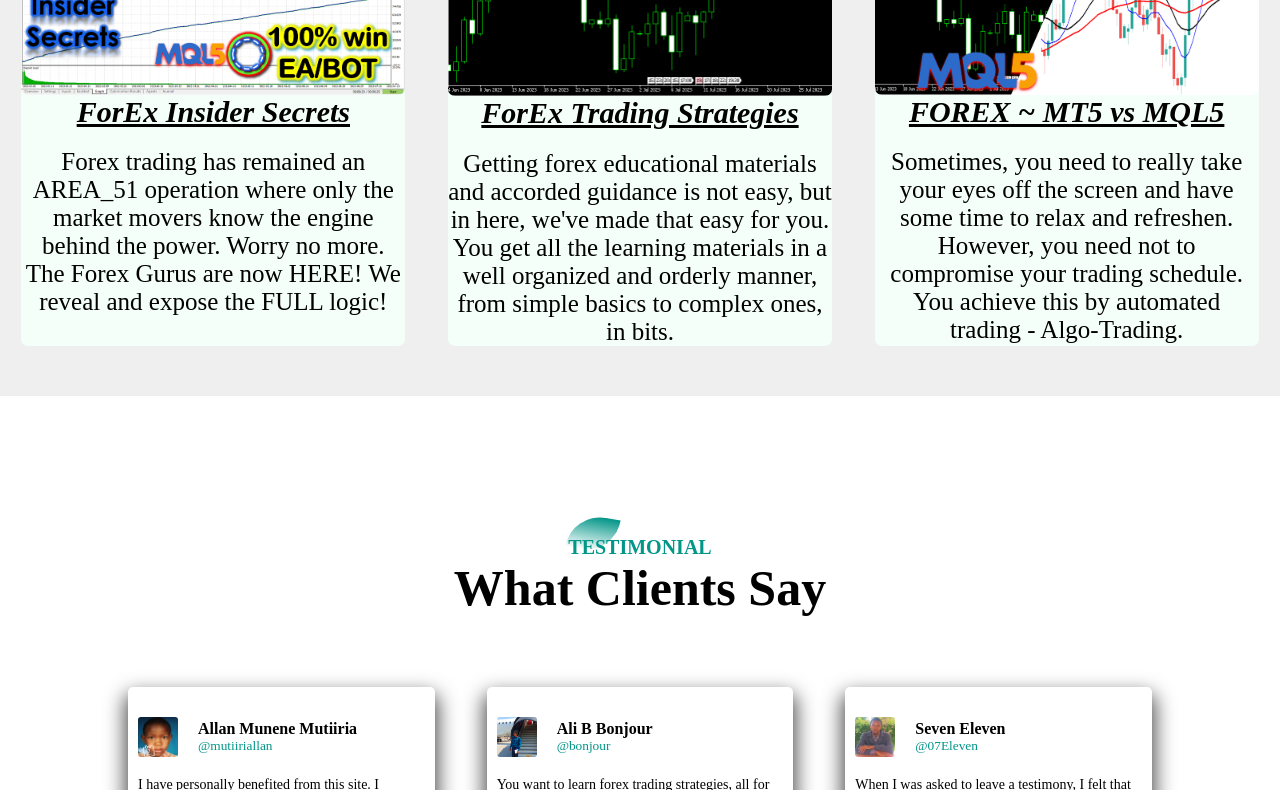
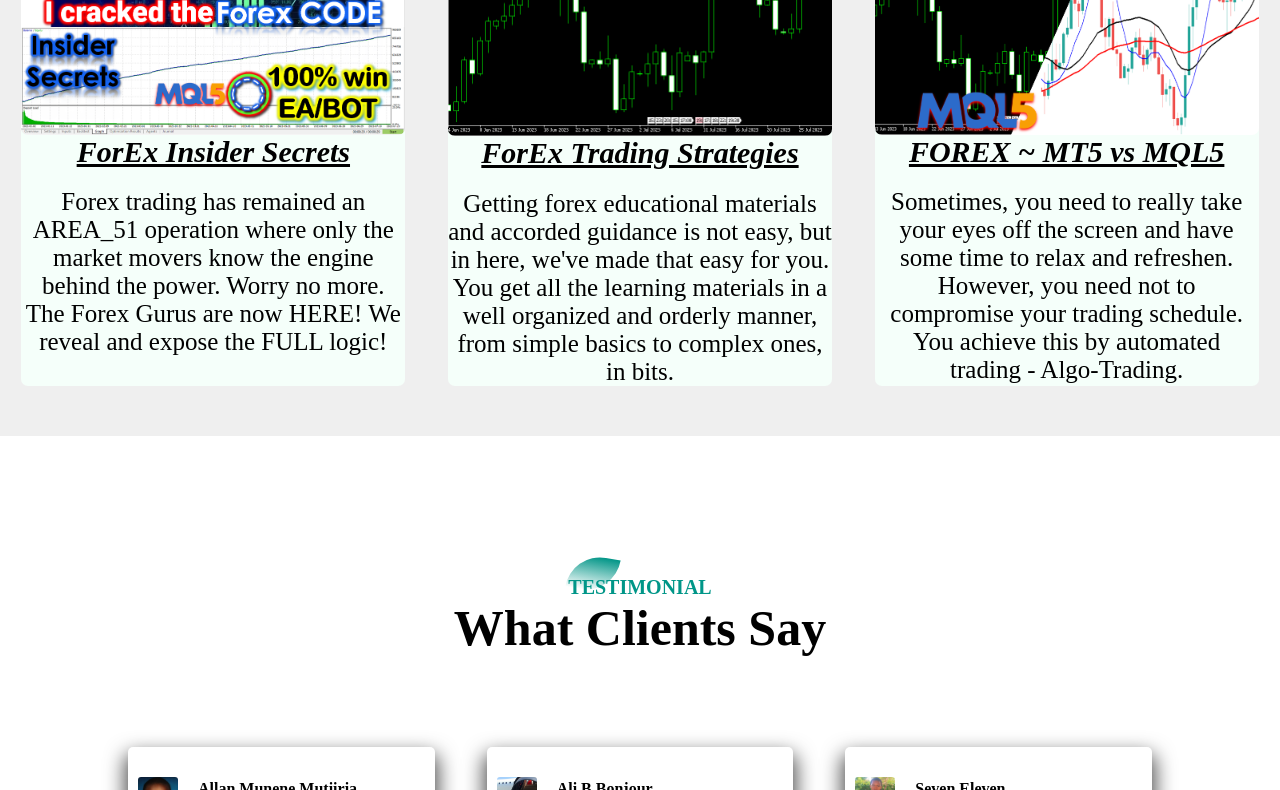
Before and after one commit to forex-algo-trader/forex-trading-strategies-coding-expert-advisors-in-MQL5-for-MT5-and-BOTS-ROBOTS-EA-source-code, a plain HTML site: page index.html in a window 1280 px wide. Shown: the part 2010-2800 px from the top of the page. Drawn offline with Linux system fonts and the light colour scheme.

Commit message:
Update style.css

```diff
--- a/style.css
+++ b/style.css
@@ -1010,7 +1010,8 @@ hr{
     font-weight: bold;
     font-size: auto;
 }
-#footer .title-text{
+#footer .title-text p,
+h1{
     padding-bottom: 20px;
 }
 .wrapper a{
```
